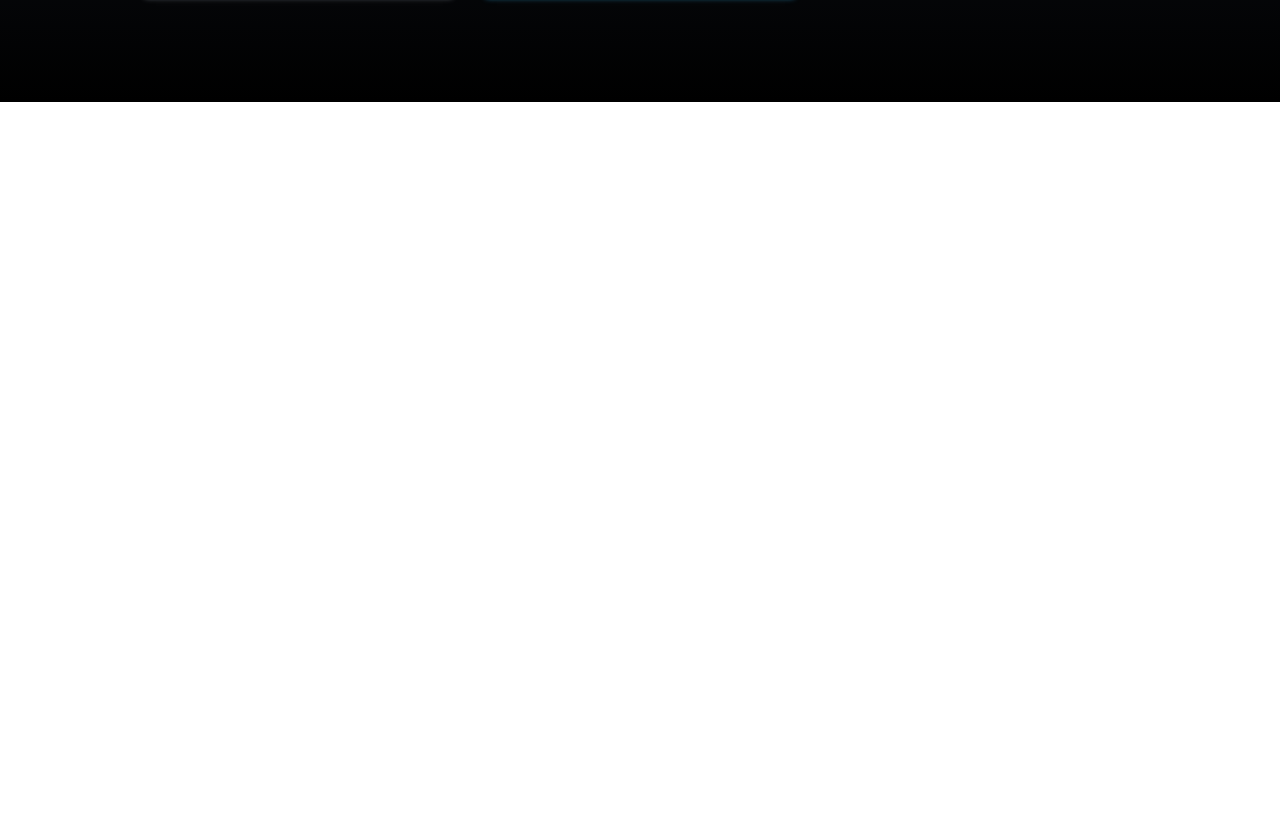
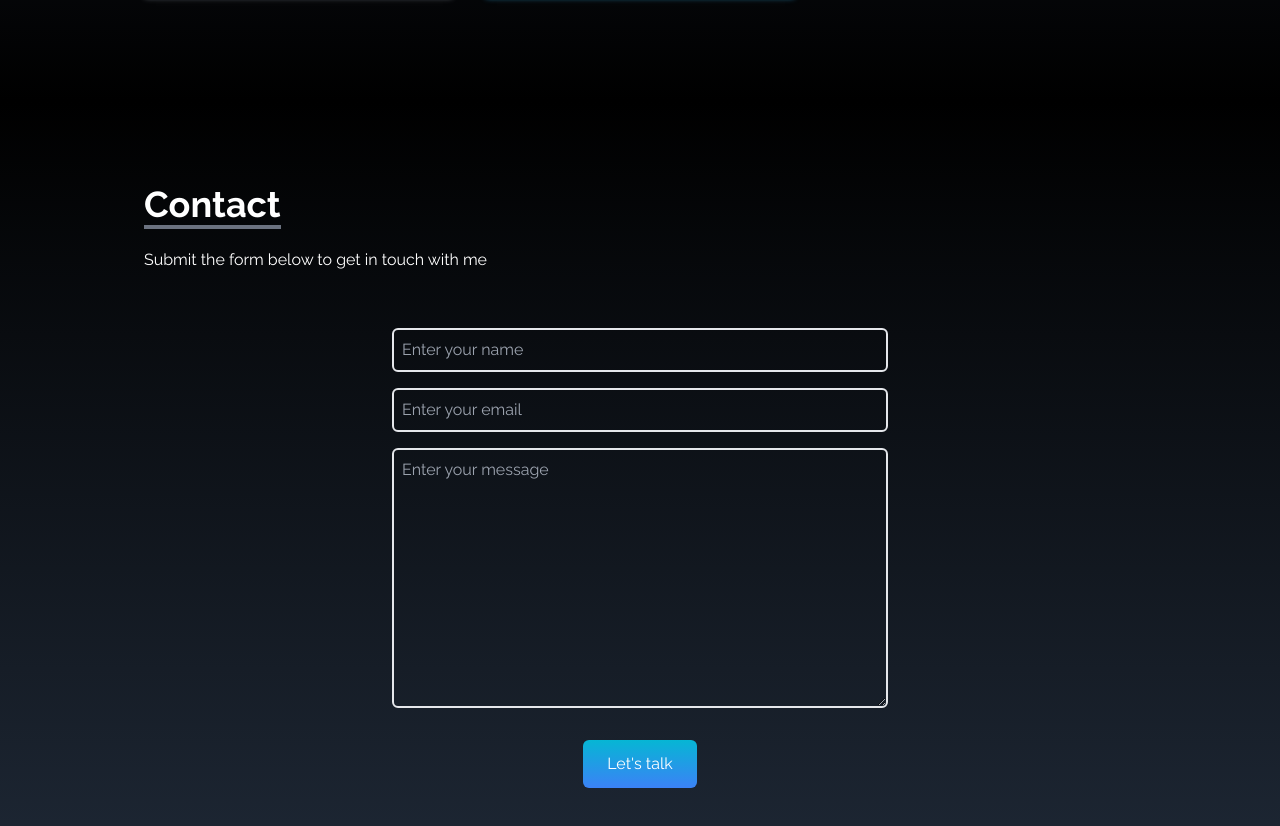
Before and after one commit to Ozz760/showCase2, a React (Create React App) app: page / in a window 1280 px wide. Shown: the part 3098-3924 px from the top of the page. Before the commit the page ends 3200 px from the top, so only its background shows below. Built offline with nearby package versions, Linux system fonts and the light colour scheme.

Commit message:
Added the contact form

```diff
--- a/src/App.js
+++ b/src/App.js
@@ -5,6 +5,7 @@
 import About from "./components/About";
 import Portfolio from "./components/Portfolio";
 import Experience from "./components/Experience";
+import Contact from "./components/Contact";
 
 function App() {
   return (
@@ -14,6 +15,7 @@
       <About />
       <Portfolio />
       <Experience />
+      <Contact />
 
       <SocialLinks />
     </div>
--- /dev/null
+++ b/src/components/Contact.jsx
@@ -0,0 +1,46 @@
+import React from "react";
+
+const Contact = () => {
+  return (
+    <div
+      name="contact"
+      className="w-full h-screen bg-gradient-to-b from-black to-gray-800 p-4 text-white"
+    >
+      <div className="flex flex-col p-4 justify-center max-w-screen-lg mx-auto h-full">
+        <div className="pb-8">
+          <p className="text-4xl font-bold inline border-b-4 border-gray-500">
+            Contact
+          </p>
+          <p className="py-6">Submit the form below to get in touch with me</p>
+        </div>
+        <div className="flex justify-center items-center">
+          <form action="" className=" flex flex-col w-full md:w-1/2">
+            <input
+              type="text"
+              name="name"
+              placeholder="Enter your name"
+              className="p-2 bg-transparent border-2 rounded-md text-white focus:outline-none"
+            />
+            <input
+              type="text"
+              name="email"
+              placeholder="Enter your email"
+              className="my-4 p-2 bg-transparent border-2 rounded-md text-white focus:outline-none"
+            />
+            <textarea
+              name="message"
+              placeholder="Enter your message"
+              rows="10"
+              className="p-2 bg-transparent border-2 rounded-md text-white focus:outline-none"
+            ></textarea>
+            <button className="text-white bg-gradient-to-b from-cyan-500 to-blue-500 px-6 py-3 my-8 mx-auto flex items-center rounded-md hover:scale-110 duration-300">
+              Let's talk
+            </button>
+          </form>
+        </div>
+      </div>
+    </div>
+  );
+};
+
+export default Contact;
```
